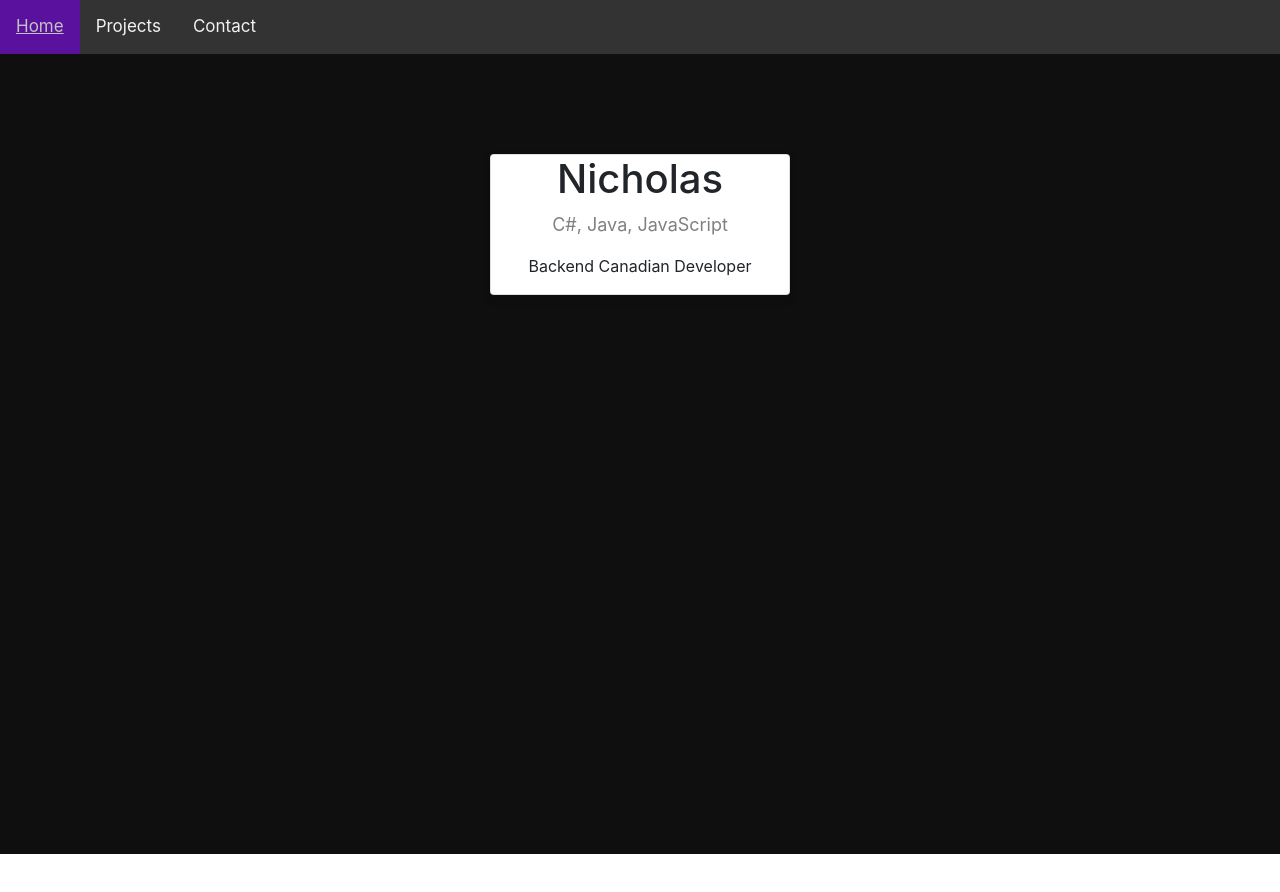
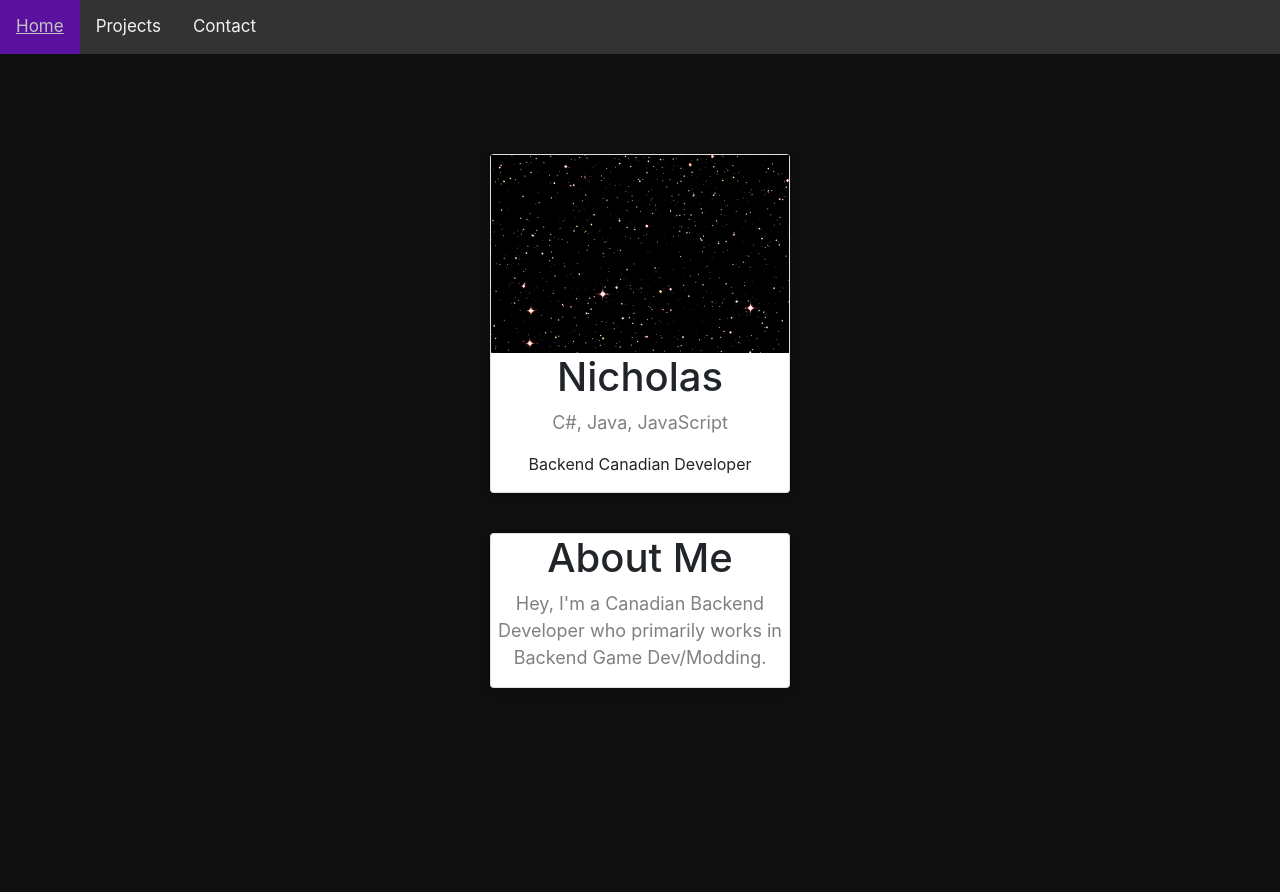
Before and after one commit to nichxlas98/portfolio-website, a plain HTML site: page index.html in a window 1280 px wide. Before the commit the page ends 854 px from the top, so only its background shows below. Drawn offline with nearby package versions, Linux system fonts and the light colour scheme.

Commit message:
small card fix

```diff
--- a/index.html
+++ b/index.html
@@ -28,10 +28,16 @@
 <div>
     <section class="dark">        <!-- Add icon library -->
         <div class="card">
+            <img src="media/stars.png" alt="John" style="width:100%">
           <h1>Nicholas</h1>
           <p class="title">C#, Java, JavaScript</p>
           <p>Backend Canadian Developer</p>
         </div>
+        <p>&nbsp;</p>
+        <div class="card">
+            <h1>About Me</h1>
+            <p class="title">Hey, I'm a Canadian Backend Developer who primarily works in Backend Game Dev/Modding.</p>
+          </div>
     </section>
     <section class="dark">
 
```
Also changed, not shown: media/stars.png (added).
